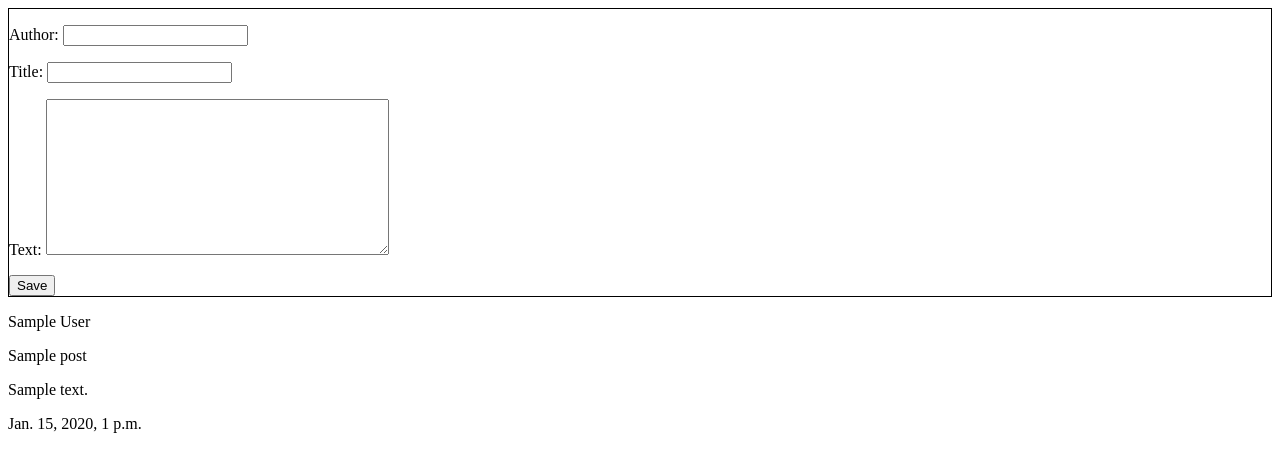
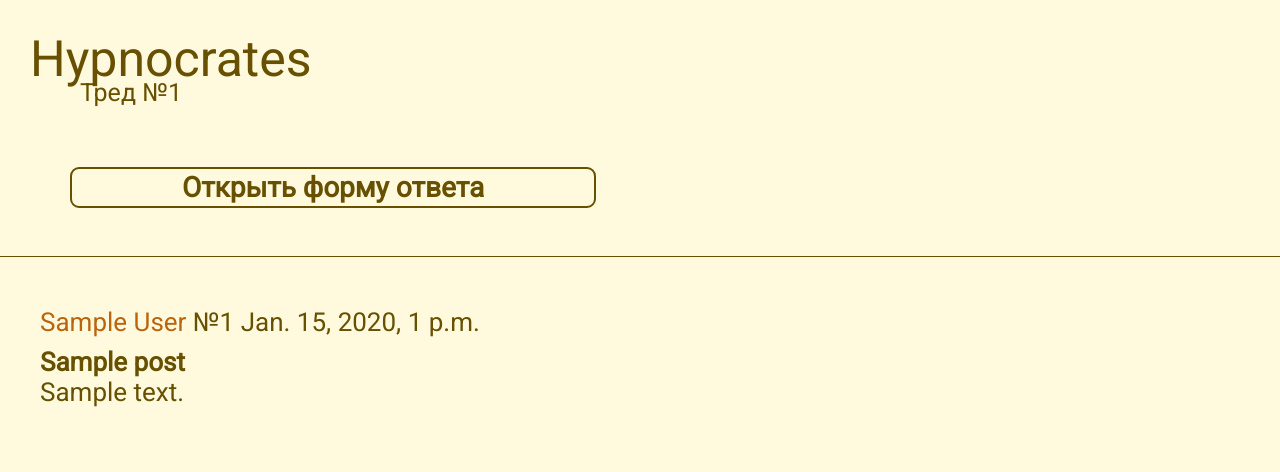
Before and after one commit to nov3o/imageboard, a Django app: page /1/ in a window 1280 px wide. Shown: the top 472 px of the page. Run offline with Django 3.2, Linux system fonts and the light colour scheme; tables that the repository leaves empty hold one stand-in row (values such as "Sample post"); some libraries are stand-ins or nearby versions.

Commit message:
Styles and events completed. Forward DB refresh and adding image attachments

```diff
--- /dev/null
+++ b/board/static/css/style.css
@@ -0,0 +1,164 @@
+p {
+	margin: 0
+}
+
+body {
+	margin: 0;
+	background: #fffadd;
+	font-family: 'Roboto', sans-serif;
+}
+
+body, a, a:link, a:visited {
+	color: #675000;
+}
+
+a {
+	text-decoration: none;
+}
+
+a:hover {
+	color: #302600;
+}
+
+.header {
+	padding: 30px;
+}
+
+.page-title {
+	font-size: 50px
+}
+
+.page-sub-title {
+	font-size: 25px;
+	margin-left: 50px;
+	position: relative;
+	bottom: 10px;
+}
+
+form p {
+	margin-bottom: 5px;
+	display: table-row;
+}
+
+form p * {
+	display: table-cell;
+	font-size: 20px;
+}
+
+.post-form {
+    margin-left: 70px;
+    margin-bottom: 30px;
+}
+
+form p label {
+    text-align:  right;
+    position:  relative;
+    right: 10px;
+    vertical-align: top;
+}
+
+input, textarea {
+    margin-bottom: 5px;
+    border-radius: 5px;
+    border: 1px solid #bababa;
+    padding: 2px;
+    padding-left: 5px;
+    outline: none;
+}
+
+textarea {
+    height:  100px;
+}
+
+button.save {
+    color:  #675000;
+    display: block;
+    width: 50%;
+    margin: auto;
+    outline: none;
+    font-size: 26px;
+}
+
+.thread {
+	border-top: 1px solid #675000;
+	padding: 30px 20px;
+}
+
+.post {
+	border: 1px solid #675000;
+	padding: 15px;
+	border-radius: 5px;
+	margin-top: 5px;
+	display: inline-block;
+	background: #fce0c3;
+	font-size: 26px;
+}
+
+.post:first-child {
+	border: none;
+	padding: 20px;
+	margin-top: 0;
+	background: #fffadd;
+}
+
+.errorlist {
+	margin-bottom: 4px;
+	list-style: none
+}
+
+.errorlist li {
+    display:  inline-block;
+    border: 1px solid #ff000075;
+    font-size: 18px;
+    padding:  2px;
+    border-radius: 5px;
+    background: #ff00001f;
+}
+
+.first-post-par {
+	position: absolute;
+	left: 500px;
+	padding-top: 25px;
+}
+
+.thread-number {
+	margin-left: 20px;
+	margin-right: 5px
+}
+
+.name {
+	color: #ba650e;
+}
+
+.bttn {
+    border: 2px solid #675000;
+    padding: 2px;
+    border-radius: 9px;
+    font-weight: bold;
+    margin-right: 5px;
+    cursor: pointer;
+    background: transparent;
+}
+
+.thread-button:hover {
+	color: #302600;
+	border-color: #302600;
+}
+
+.title {
+	margin-top: 10px;
+}
+
+.form-block {
+	padding-left: 10px;
+	display: inline-block;
+	margin: 20px 60px;
+	padding-bottom: 20px;
+}
+
+.hide-form {
+	text-align: center;
+	font-size: 28px;
+	margin-bottom: 8px;
+	width: 518px;
+}
--- /dev/null
+++ b/board/static/scripts/common.js
@@ -0,0 +1,44 @@
+$(function(){
+	$('.hide-form').click(function () {
+		switch ($('.hide-form').text()) {
+			case 'Открыть окно создания треда':
+				$('.hide-form').text('Закрыть окно создания треда')
+				$('.form').css('display', 'block')
+				break
+			case 'Закрыть окно создания треда':
+				$('.hide-form').text('Открыть окно создания треда')
+				$('.form').css('display', 'none')
+				break
+			case 'Закрыть форму ответа':
+				$('.hide-form').text('Открыть форму ответа')
+				$('.form').css('display', 'none')
+				break
+			case 'Открыть форму ответа':
+				$('.hide-form').text('Закрыть форму ответа')
+				$('.form').css('display', 'block')
+				break
+		}
+	})
+
+	$('.hide-thread').on('click', function () {
+		if ($(this).text() == 'Скрыть') {
+			$(this).text('Показать')
+			var spanSibs = $(this).siblings()
+			$(spanSibs).eq(1).css('display', 'none')
+			$(spanSibs).eq(2).css('display', 'none')
+			titl = $(this).parent().siblings('.title').children('b').text()
+			$(this).siblings('.name').after(' <b>' + titl + '</b>')
+			$(this).parent().siblings().css('display', 'none')
+			$(this).parent().parent().siblings().css('display', 'none')
+		}
+		else {
+			$(this).text('Скрыть')
+			var spanSibs = $(this).siblings()
+			$(spanSibs).eq(2).css('display', 'inline')
+			$(spanSibs).eq(3).css('display', 'inline')
+			$(this).siblings('b').remove()
+			$(this).parent().siblings().css('display', 'block')
+			$(this).parent().parent().siblings().css('display', 'inline-block')
+		}
+	})
+});
--- a/board/templates/board/post_page.html
+++ /dev/null
@@ -1,20 +0,0 @@
-<!DOCTYPE html>
-<html>
-	<head>
-		<title>Imageboard</title>
-	</head>
-	<body>
-		<div style="border: 1px solid black">
-			<form method="POST" class="post-form">{% csrf_token %}
-				{{ form.as_p }}
-				<button type="submit" class="save btn btn-default">Save</button>
-			</form>
-		</div>
-		<div class="post">
-			<p>{{ post.author }}</p>
-			<p>{{ post.title }}</p>
-			<p>{{ post.text }}</p>
-			<p>{{ post.published_date }}</p>
-		</div>
-	</body>
-</html>
--- /dev/null
+++ b/board/templates/board/thread_page.html
@@ -0,0 +1,36 @@
+{% load staticfiles %}
+<!DOCTYPE html>
+<html>
+	<head>
+		<title>Тред №{{ thrd }}</title>
+		<link href="https://fonts.googleapis.com/css?family=Roboto" rel="stylesheet">
+		<link rel="stylesheet" href="{% static 'css/style.css' %}">
+		<script src="https://ajax.aspnetcdn.com/ajax/jQuery/jquery-3.2.1.min.js"></script>
+		<script type="text/javascript" src="{% static 'scripts/common.js' %}"></script>
+	</head>
+	<body>
+		<div class="header">
+			<p class="page-title"><a href="{% url 'post_list' %}">Hypnocrates</a></p>
+			<p class="page-sub-title">Тред №{{ thrd }}</p>
+		</div>
+		<div class="main-content">
+			<div class="form-block">
+				<p class="hide-form bttn">Открыть форму ответа</p>
+				<form method="POST" style="display: none" class="form">{% csrf_token %}
+					{{ form.as_p }}
+					<button type="submit" class="bttn save">Ответить</button>
+				</form>
+			</div>
+			<div class="thread">
+				{% for post in posts %}
+					<div class="post">
+						<p class="info"><span class="name">{{ post.author }}</span><span class="number">  №{{ post.pk }}</span><span class="date">  {{ post.published_date }}</span>
+						<p class="title"><b>{{ post.title }}</b></p>
+						<p>{{ post.text }}</p>
+					</div>
+					<br>
+				{% endfor %}
+			</div>
+		</div>
+	</body>
+</html>
--- a/board/urls.py
+++ b/board/urls.py
@@ -3,6 +3,5 @@ from . import views
 
 urlpatterns = [
 	url(r'^$', views.post_list, name='post_list'),
-	url(r'^new/$', views.post_new, name='post_new'),
-	url(r'^(?P<pk>[0-9]+)/$', views.post_page, name='post_page'),
+	url(r'^(?P<thrd>[0-9]+)/$', views.thread_page, name='thread_page'),
 ]
--- a/board/views.py
+++ b/board/views.py
@@ -2,9 +2,21 @@ from django.shortcuts import render
 from django.utils import timezone
 from .models import Post
 from .forms import PostForm
-from django.shortcuts import render, get_object_or_404
+from django.shortcuts import render, redirect
 
 def post_list(request):
+	if request.method == "POST":
+		form = PostForm(request.POST)
+		if form.is_valid():
+			thread = form.save(commit=False)
+			thread.published_date = timezone.now()
+			thread.save()
+			thread.thrd = thread.id
+			thread.save(update_fields=['thrd'])
+			return redirect('thread_page', thrd=thread.thrd)
+	else:
+		form = PostForm()
+
 	posts = Post.objects.all()
 	thrd_list = list(set([i.thrd for i in posts]))
 	last_pk_list = []
@@ -14,35 +26,25 @@ def post_list(request):
 	sorted_thrd = []
 	for i in range(len(thrd_list)):
 		sorted_thrd.append(thrd_list[last_pk_list.index(max(last_pk_list))])
-		last_pk_list[last_pk_list.index(max(last_pk_list))] = 0 #
+		last_pk_list[last_pk_list.index(max(last_pk_list))] = 0
 	posts = []
 	for i in sorted_thrd:
 		posts.append(Post.objects.filter(thrd=i))
-	return render(request, 'board/post_list.html', {'posts': posts})
+	return render(request, 'board/post_list.html', {'posts': posts, 'form': form})
 
-def post_new(request):
-	if request.method == "POST":
-		form = PostForm(request.POST)
-		post = form.save(commit=False)
-		post.published_date = timezone.now()
-		post.save()
-		post.thrd = post.id
-		post.save(update_fields=['thrd'])
-	else:
-		form = PostForm()
-	return render(request, 'board/post_new.html', {'form': form})
-
-def post_page(request, pk):
-	post = Post.objects.get(pk=pk)
+def thread_page(request, thrd):
+	posts = Post.objects.filter(thrd=thrd)
 
 	if request.method == "POST":
 		form = PostForm(request.POST)
-		new_post = form.save(commit=False)
-		new_post.published_date = timezone.now()
-		new_post.save()
-		new_post.thrd = post.pk
-		new_post.save(update_fields=['thrd'])
+		if form.is_valid():
+			new_post = form.save(commit=False)
+			new_post.published_date = timezone.now()
+			new_post.save()
+			new_post.thrd = thrd
+			new_post.save(update_fields=['thrd'])
+			return redirect('thread_page', thrd=thrd)
 	else:
 		form = PostForm()
 
-	return render(request, 'board/post_page.html', {'post': post, 'form': form})
+	return render(request, 'board/thread_page.html', {'posts': posts, 'form': form, 'thrd': thrd})
```
Also changed, not shown: board/templates/board/post_list.html (+33 -14 lines), board/templates/board/post_new.html (deleted, +0 -13 lines).
